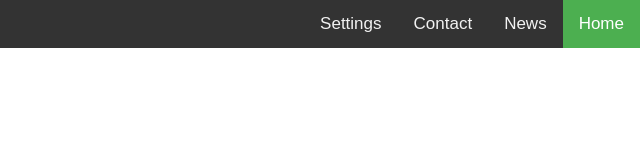
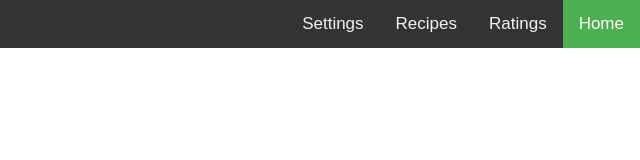
Before and after one commit to neytMont/ClassyCooking, a plain HTML site: page frontend/navigation bar/index.html in a window 1280 px wide. Shown: the full height of the page, 640-1280 px from the left. Drawn offline with Linux system fonts and the light colour scheme.

Commit message:
Update index.html

```diff
--- a/frontend/navigation bar/index.html
+++ b/frontend/navigation bar/index.html
@@ -37,8 +37,8 @@ body {
 
 <div class="topnav">
   <a class="active" href="#home">Home</a>
-  <a href="#news">News</a>
-  <a href="#contact">Contact</a>
+  <a href="#ratings">Ratings</a>
+  <a href="#recipes">Recipes</a>
   <a href="#settings">Settings</a>
 </div>
 
```
